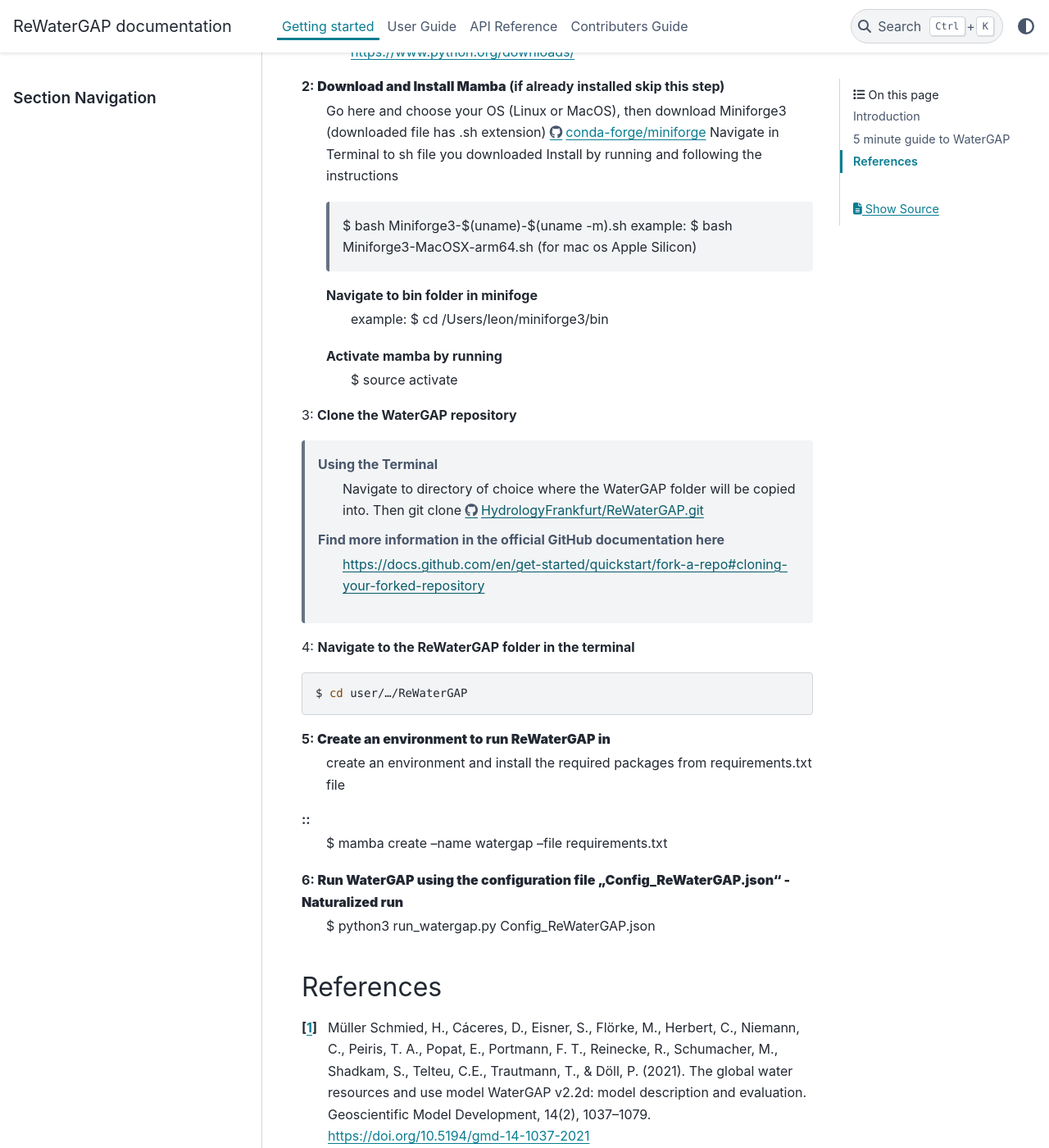
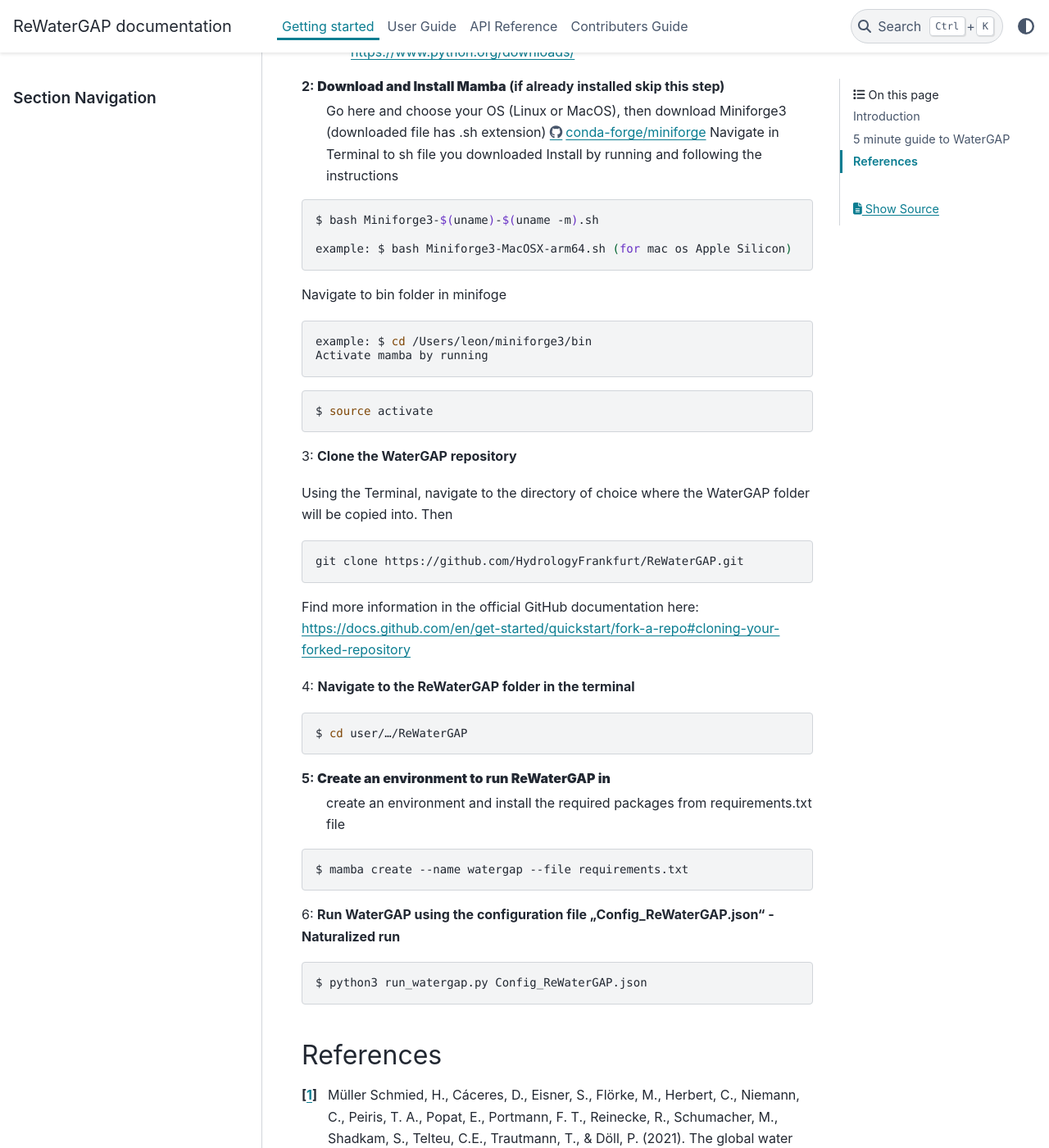
Before and after one commit to HydrologyFrankfurt/ReWaterGAP, a Sphinx documentation site: the page built from docs/getting_started/index.rst, in a window 1280 px wide and 1400 px high, scrolled down 1283 px. Shown: the whole window at 82% size. Built offline with Sphinx 7.4.7 and the PyData theme 0.15.4, drawn with Linux system fonts in a browser that asks for light colours; pages that are not in the unit, such as notebooks, are missing from menus.

Commit message:
Update index.rst

```diff
--- a/docs/getting_started/index.rst
+++ b/docs/getting_started/index.rst
@@ -41,21 +41,35 @@
 	https://github.com/conda-forge/miniforge
 	Navigate in Terminal to sh file you downloaded
 	Install by running and following the instructions
-		$ bash Miniforge3-$(uname)-$(uname -m).sh
-		example: $ bash Miniforge3-MacOSX-arm64.sh (for mac os Apple Silicon)
-	Navigate to bin folder in minifoge
-		example: $ cd /Users/leon/miniforge3/bin
+
+.. code-block:: bash
+
+	$ bash Miniforge3-$(uname)-$(uname -m).sh
+
+	example: $ bash Miniforge3-MacOSX-arm64.sh (for mac os Apple Silicon)
+
+
+Navigate to bin folder in minifoge
+
+.. code-block:: bash
+
+	example: $ cd /Users/leon/miniforge3/bin
 	Activate mamba by running
+
+.. code-block:: bash
+
 		$ source activate
 
 3: **Clone the WaterGAP repository**
 
-	Using the Terminal
-		Navigate to directory of choice where the WaterGAP folder will be copied into. Then
+Using the Terminal, navigate to the directory of choice where the WaterGAP folder will be copied into. Then
+
+.. code-block:: bash
+
 		git clone https://github.com/HydrologyFrankfurt/ReWaterGAP.git
 
-	Find more information in the official GitHub documentation here
-		https://docs.github.com/en/get-started/quickstart/fork-a-repo#cloning-your-forked-repository
+Find more information in the official GitHub documentation here:
+https://docs.github.com/en/get-started/quickstart/fork-a-repo#cloning-your-forked-repository
 
 4: **Navigate to the ReWaterGAP folder in the terminal**
 
@@ -66,10 +80,14 @@
 5: **Create an environment to run ReWaterGAP in**
 	create an environment and install the required packages from requirements.txt file
 
-::
+.. code-block:: bash
+
 	$ mamba create --name watergap --file requirements.txt
 
 6: **Run WaterGAP using the configuration file „Config_ReWaterGAP.json“ - Naturalized run**
+
+.. code-block:: bash
+
 	$ python3 run_watergap.py Config_ReWaterGAP.json
 
 
```
